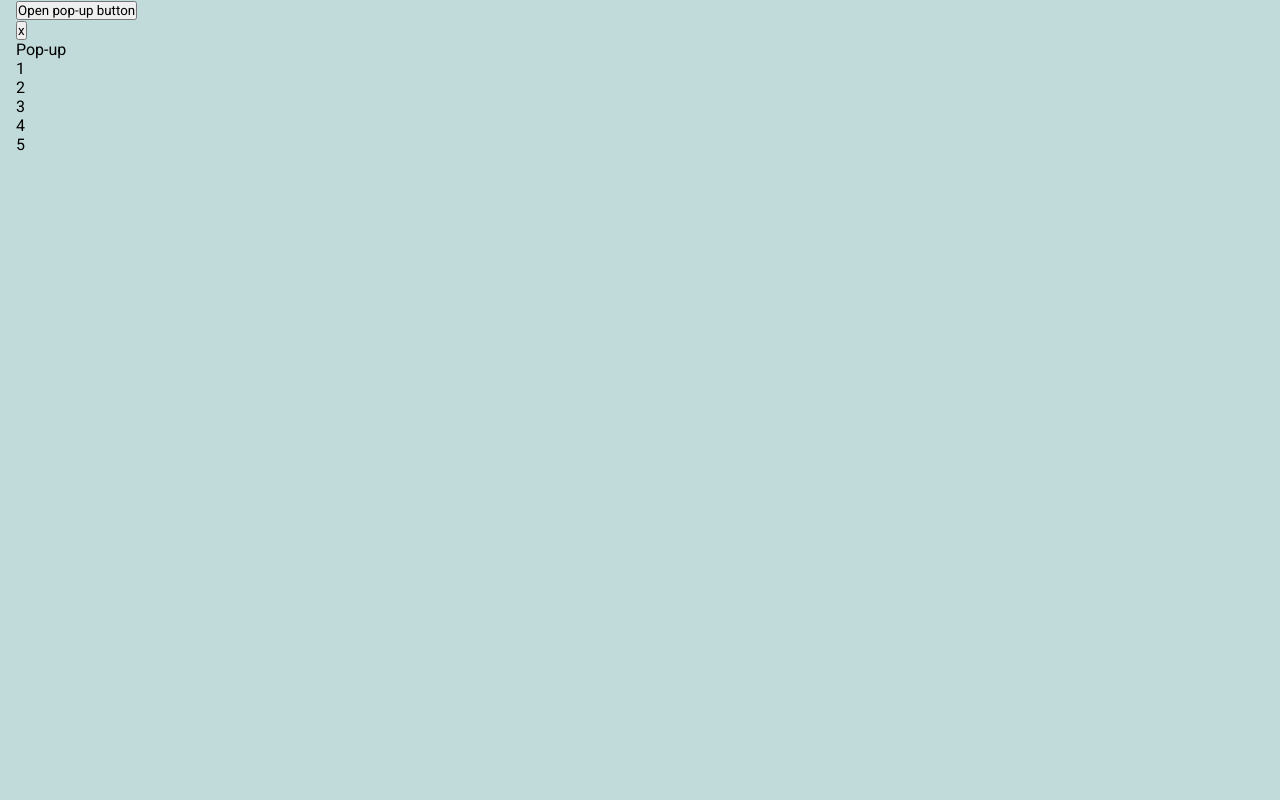
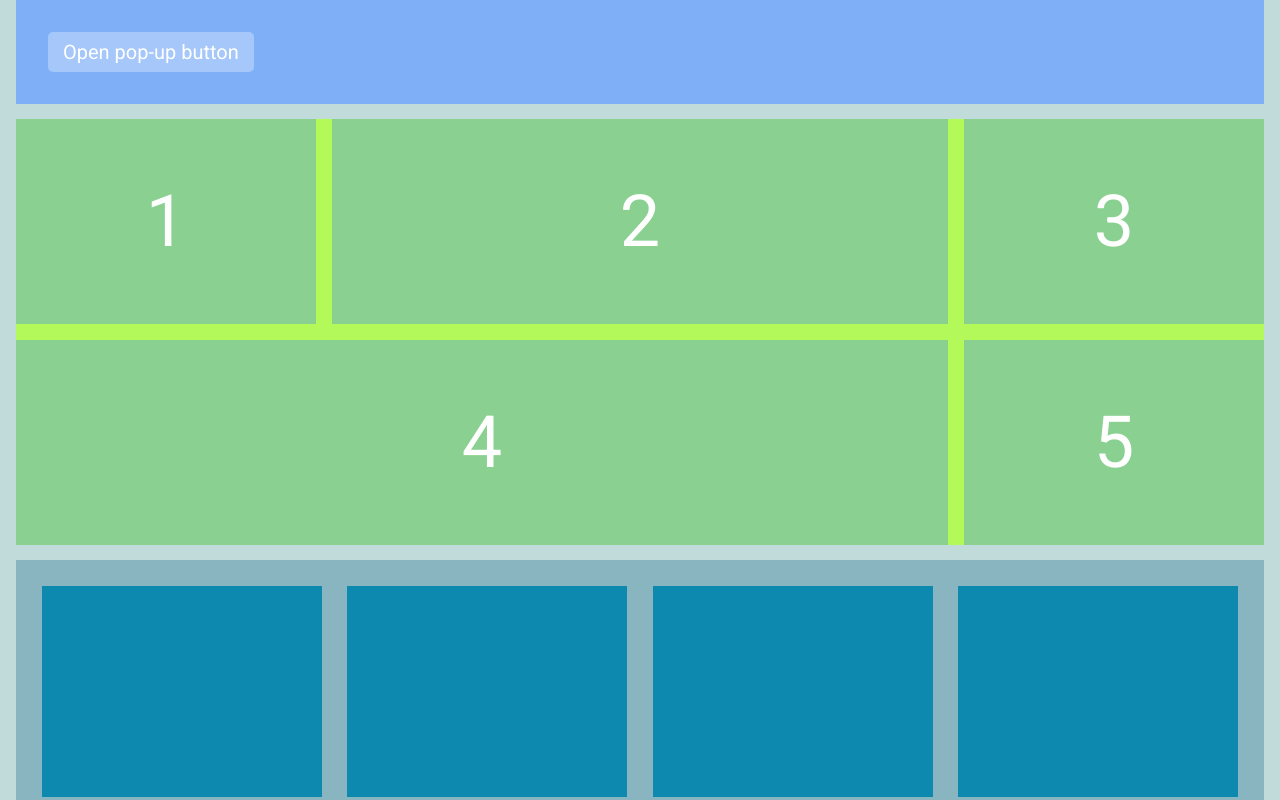
Before and after one commit to loach99/nodasoft, a plain HTML site: page index.html in a window 1280 px wide. Shown: the top 800 px of the page. Drawn offline with Linux system fonts and the light colour scheme; the site is published under a folder, as on GitHub Pages, so addresses that start at the root find nothing.

Commit message:
edit link

```diff
--- a/index.html
+++ b/index.html
@@ -5,11 +5,11 @@
     <meta charset="UTF-8">
     <meta name="viewport" content="width=device-width, initial-scale=1.0">
     <title>nodasoft</title>
-    <link rel="stylesheet" href="/src/css/footer/footer.css">
-    <link rel="stylesheet" href="/src/css/sectionCard/section-card.css">
-    <link rel="stylesheet" href="/src/css/main/main.css">
-    <link rel="stylesheet" href="/src/css/header/modal.css">
-    <link rel="stylesheet" href="/src/css/header/header.css">
+    <link rel="stylesheet" href="./src/css/footer/footer.css">
+    <link rel="stylesheet" href="./src/css/sectionCard/section-card.css">
+    <link rel="stylesheet" href="./src/css/main/main.css">
+    <link rel="stylesheet" href="./src/css/header/modal.css">
+    <link rel="stylesheet" href="./src/css/header/header.css">
     <link rel="stylesheet" href="style.css">
 </head>
 
```
